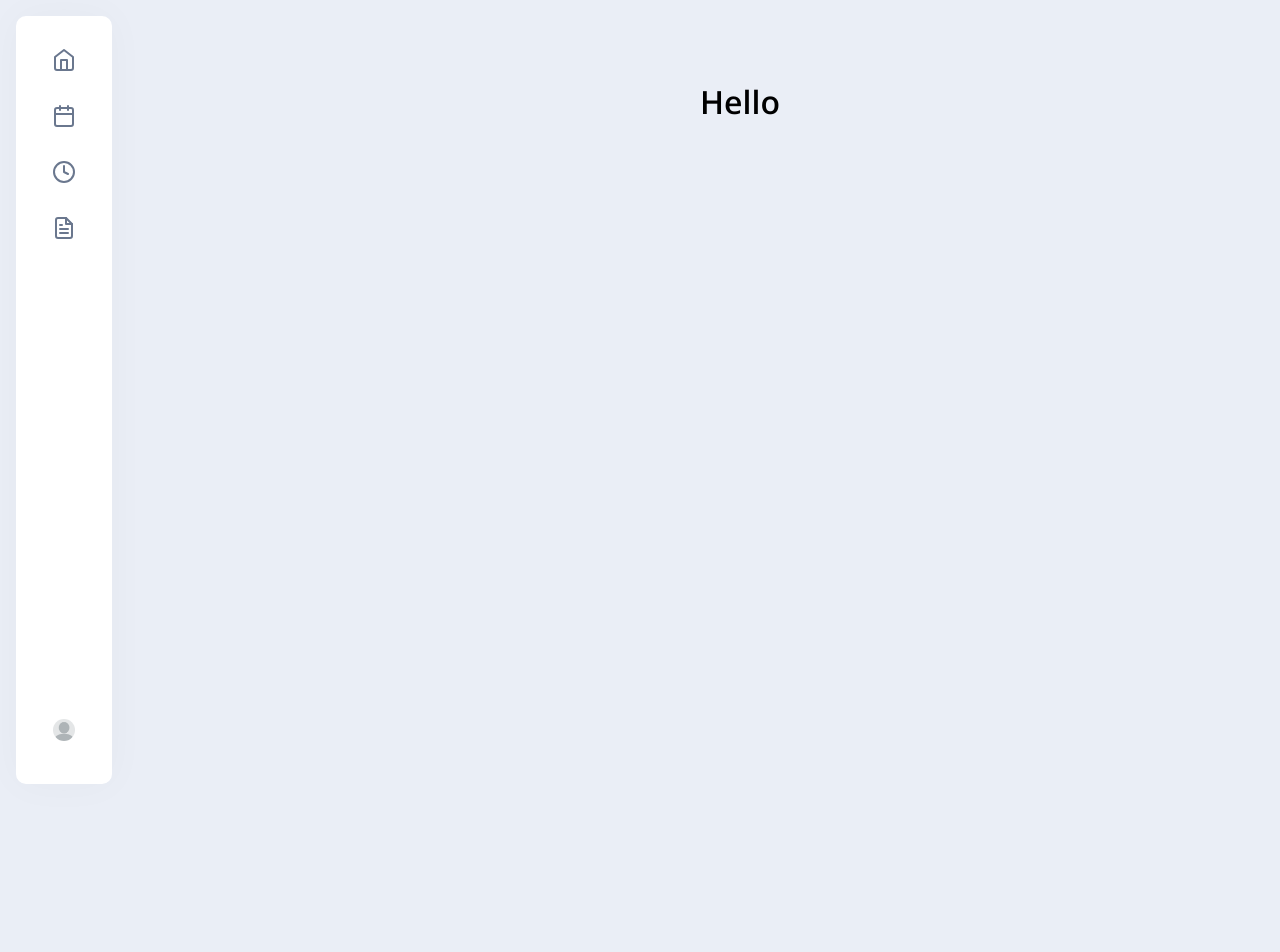
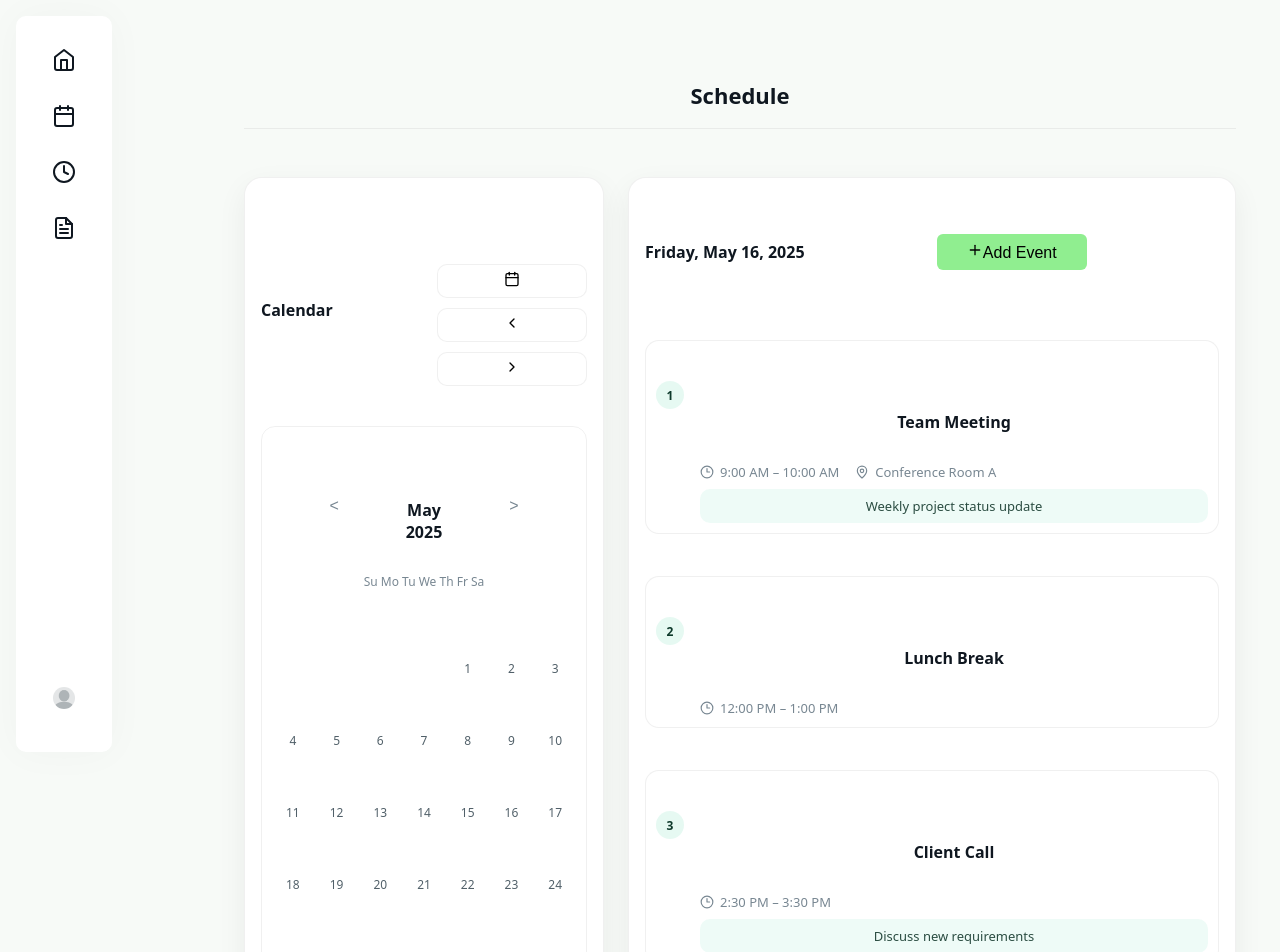
Before and after one commit to kazaction/Group_3_Here_I_Am, a React (Create React App) app in the folder here_i_am/: page /schedule in a window 1280 px wide. Shown: the top 952 px of the page. Before the commit the page ends 800 px from the top, so only its background shows below. Built offline with nearby package versions, Linux system fonts and the light colour scheme.

Commit message:
Merged everything, including giannis thusfar

```diff
--- /dev/null
+++ b/here_i_am/src/components/Calendar.jsx
@@ -0,0 +1,56 @@
+
+import React from "react";
+import { LuCalendar, LuChevronLeft, LuChevronRight } from "react-icons/lu";
+
+function Calendar() {
+  const legend = [
+    { color: "var(--accent)",  label: "Selected" },
+    { color: "var(--accent-2)", label: "Today" },
+    { color: "var(--muted)",   label: "Events" },
+  ];
+
+  return (
+    <div className="card">
+      <div className="card-head">
+        <h2>Calendar</h2>
+        <div className="card-actions">
+          <button className="icon-btn"><LuCalendar size={16} /></button>
+          <button className="icon-btn"><LuChevronLeft size={16} /></button>
+          <button className="icon-btn"><LuChevronRight size={16} /></button>
+        </div>
+      </div>
+
+      <div className="mini-calendar">
+        <div className="mini-cal-header">
+          <button className="text-btn">&lt;</button>
+          <div className="month">May 2025</div>
+          <button className="text-btn">&gt;</button>
+        </div>
+
+        <div className="mini-cal-weekdays">Su Mo Tu We Th Fr Sa</div>
+
+        {/* error here make it look correct  */}
+
+
+        <div className="mini-cal-grid">
+          {Array.from({ length: 35 }).map((_, i) => (
+            <div key={i} className={`mini-cal-cell ${i === 19 ? "is-selected": ""}`}>
+              {i < 4 ? "" : i - 3}
+            </div>
+          ))}
+        </div>
+      </div>
+
+      <div className="legend">
+        {legend.map((l) => (
+          <div key={l.label} className="legend-item">
+            <span className="dot" style={{ background: l.color }} />
+            {l.label}
+          </div>
+        ))}
+      </div>
+    </div>
+  );
+}
+
+export default Calendar
--- /dev/null
+++ b/here_i_am/src/components/EventList.jsx
@@ -0,0 +1,41 @@
+
+import React from "react";
+import { LuClock3, LuMapPin, LuPlus } from "react-icons/lu";
+
+const sample = [
+  { id: 1, title: "Team Meeting", time: "9:00 AM – 10:00 AM", location: "Conference Room A", note: "Weekly project status update" },
+  { id: 2, title: "Lunch Break",  time: "12:00 PM – 1:00 PM", location: "", note: "" },
+  { id: 3, title: "Client Call",  time: "2:30 PM – 3:30 PM",  location: "", note: "Discuss new requirements" },
+];
+
+function EventList() {
+  return (
+    <div className="card">
+      <div className="card-head">
+        <h2>Friday, May 16, 2025</h2>
+        <button className="pill-btn">
+          <LuPlus size={16} />
+          <span>Add Event</span>
+        </button>
+      </div>
+
+      <div className="event-list">
+        {sample.map((e) => (
+          <div key={e.id} className="event-item">
+            <div className="event-index">{e.id}</div>
+            <div className="event-body">
+              <div className="event-title">{e.title}</div>
+              <div className="event-meta">
+                <span className="meta"><LuClock3 size={14} /> {e.time}</span>
+                {e.location && <span className="meta"><LuMapPin size={14} /> {e.location}</span>}
+              </div>
+              {e.note && <div className="event-note">{e.note}</div>}
+            </div>
+          </div>
+        ))}
+      </div>
+    </div>
+  );
+}
+
+export default EventList
--- a/here_i_am/src/components/login.jsx
+++ b/here_i_am/src/components/login.jsx
@@ -26,7 +26,7 @@ function Login() {
     if (!validate()) return;
 
     // Call backend to verify credentials
-    fetch('http://localhost:3000/login', {
+    fetch('http://localhost:3001/login', {
       method: 'POST',
       headers: { 'Content-Type': 'application/json' },
       body: JSON.stringify({ credential, password }),
--- a/here_i_am/src/components/profile.jsx
+++ b/here_i_am/src/components/profile.jsx
@@ -12,7 +12,7 @@ const Profile = () => {
     const navigate = useNavigate();
 
     const userId = 1; // TEMP: hardcoded until login page exists
-    const apiBase = `http://localhost:3000/users/${userId}`;
+    const apiBase = `http://localhost:3001/users/${userId}`;
 
     const [profile, setProfile] = useState({
     name: "",
--- a/here_i_am/src/components/schedule.jsx
+++ b/here_i_am/src/components/schedule.jsx
@@ -1,11 +1,20 @@
 import React from "react";
+import Calendar from "./Calendar.jsx";
+import EventList from "./EventList.jsx";
+function Schedule(){
 
-const Schedule = () => {
-    return (
-        <div>
-            <h1>Hello</h1>
-        </div>
+    return(
+        <main className="main">
+            <header className="page-header">
+                <h1>Schedule</h1>
+            </header>
+
+            <section className="content-grid">
+                <Calendar/>
+                <EventList/>
+            </section>
+        </main>
     );
-};
+}
 
-export default Schedule;
+export default Schedule
--- /dev/null
+++ b/here_i_am/src/css/giannisCSS/calendar.css
@@ -0,0 +1,69 @@
+
+.mini-calendar {
+  /*the --line --r-lg and others are css variables for ease
+   of use that i set up in the root: in layout css */
+  border:1px solid var(--line);
+  border-radius:var(--r-lg);
+  padding:12px
+}
+.mini-cal-header {
+  display:flex;
+  align-items:center;
+  justify-content:space-between;
+  margin-bottom:6px
+}
+.month {
+  font-weight:600
+}
+.text-btn {
+  background:none;
+  border:none;
+  cursor:pointer;
+  color:var(--muted)
+}
+.mini-cal-weekdays {
+  color:var(--muted);
+  font-size:12px;
+  margin-bottom:6px
+}
+.mini-cal-grid {
+  display:grid;
+  grid-template-columns:repeat(7,1fr);
+  /*this makes the grid 7 columns each take 1 part of the space*/
+  gap:6px
+}
+.mini-cal-cell {
+  height:36px;
+  display:grid;
+  place-items:center;
+  border-radius:10px;
+  font-size:12px;
+  color:#516069
+}
+
+/* .mini-cal-cell.is-selected {
+  background:rgba(46,204,147,.12);
+  outline:1px solid var(--accent);
+  color:#0e3a2b
+} */
+
+/* if u un-comment the above it will show an example for a selected calendar date*/
+
+.legend {
+  display:flex;
+  gap:16px;
+  margin-top:12px;
+  color:var(--muted);
+  font-size:13px
+}
+.legend-item {
+  display:inline-flex;
+  align-items:center;
+  gap:8px
+}
+.dot {
+  width:10px;
+  height:10px;
+  border-radius:50%;
+  display:inline-block
+}
--- /dev/null
+++ b/here_i_am/src/css/giannisCSS/events.css
@@ -0,0 +1,50 @@
+
+
+.event-list {
+  display:grid;
+  gap:12px
+}
+.event-item {
+  display:grid;
+  grid-template-columns:32px 1fr;
+  align-items:start;
+  gap:12px;
+  padding:10px;
+  border-radius:var(--r-lg);
+  border:1px solid var(--line);
+  background:#fff
+}
+.event-index {
+  width:28px;
+  height:28px;
+  border-radius:999px;
+  display:grid;
+  place-items:center;
+  background:rgba(46,204,147,.12);
+  color:#0e3a2b;
+  font-weight:700;
+  font-size:12px
+}
+.event-title {
+  font-weight:700;
+  margin-bottom:4px
+}
+.event-meta {
+  display:flex;
+  gap:16px;
+  color:var(--muted);
+  font-size:13px
+}
+.meta {
+  display:inline-flex;
+  gap:6px;
+  align-items:center
+}
+.event-note {
+  margin-top:8px;
+  padding:8px 10px;
+  border-radius:10px;
+  background:rgba(46,204,147,.08);
+  color:#2b4d42;
+  font-size:13px
+}
--- /dev/null
+++ b/here_i_am/src/css/giannisCSS/layout.css
@@ -0,0 +1,57 @@
+:root {
+  --bg:#f7faf7; /*for background*/
+  --panel:#fff;  /*for white things*/
+  --line:rgba(0,0,0,.06);  /*for the lines */
+  --shadow:0 10px 30px rgba(0,0,0,.06); /*for the shadows*/
+  --accent:#2ecc93; /*for for the key features*/
+  --accent-2:#a9e7cf; /*for secondary coloring*/
+  --text:#0f1720; /*for text*/
+  --muted:#788792; /*for lighter text broders etc*/
+
+  /* you guys can add more so that we can use them as variables
+  and not try to find the values all the time, this will help with consistency
+  on how things look */
+
+  /* bacically these mean --r stands for radius and the xl = extra large , large and medium u get it */
+  --r-xl:18px;
+  --r-lg:14px;
+  --r-md:12px;
+
+  /* same goes for these --gap for gap and lg is for a larger gap */
+  --gap:16px;
+  --gap-lg:24px;
+}
+
+/* very helpfull this mean that the width/height/padding
+ are one of the same changes to one another wont affect
+ the size and display */
+
+* {
+  box-sizing:border-box
+}
+
+html {
+  height:100%
+}
+
+body {
+  height:100%
+}
+
+#root {
+  height:100%
+}
+
+
+body {
+  margin:0;
+  color:var(--text);  /* this is how we use it instead of allways using the color : #0f1720 */
+  background:var(--bg);
+  font-family:ui-sans-serif,system-ui,-apple-system,"Segoe UI",Inter,Roboto,"Helvetica Neue",Arial
+}
+.layout-grid {
+  display:grid;
+  /* means 260px for the sidebar and then the rest of the rest is the other column */
+  grid-template-columns:260px 1fr;
+  height:100vh
+}
--- /dev/null
+++ b/here_i_am/src/css/giannisCSS/responsive.css
@@ -0,0 +1,37 @@
+/* Responsive */
+@media (max-width:980px) {
+  /* when the screen is narrower than 980px which is a common practice
+   in case we view it in a tablet or phone */
+
+  .layout-grid {
+    grid-template-columns:72px 1fr
+    /* 1fr means fractional unit and takes the remaining space */
+  }
+  .nav-label{
+    display:none
+  }
+
+  .sidebar-title {
+    display:none
+  }
+
+  .content-grid {
+    grid-template-columns:1fr
+  }
+}
+
+:root {
+
+  --sidebar-offset: calc(var(--spacer) * 8);
+  /* whatever spacer multiplied by 8 */
+}
+
+.app-shell {
+  padding-left: var(--sidebar-offset);
+  padding-right: 24px;
+  padding-top: 24px;
+  padding-bottom: 24px;
+  min-height: 100vh;
+  background: transparent;
+
+}
--- /dev/null
+++ b/here_i_am/src/css/giannisCSS/sidebar.css
@@ -0,0 +1,49 @@
+
+/* main body of calendar*/
+.main {
+  overflow:auto;
+  padding:24px
+}
+.page-header {
+  padding:6px 4px 18px;
+  border-bottom:1px solid var(--line);
+  margin-bottom:18px
+}
+.page-header h1 {
+  margin:0;
+  font-size:22px;
+  font-weight:700
+}
+.content-grid {
+  display:grid;
+  grid-template-columns:360px 1fr;
+  gap:var(--gap-lg)
+}
+
+/*here beging the calendar section card*/
+.card {
+  background:var(--panel);
+  border:1px solid var(--line);
+  border-radius:var(--r-xl);
+  box-shadow:var(--shadow);
+  padding:16px
+}
+.card-head {
+  display:flex;
+  align-items:center;
+  justify-content:space-between;
+  margin-bottom:12px
+}
+.card-head h2 {
+  margin:0;
+  font-size:16px;
+  font-weight:700
+}
+.icon-btn {
+  background:#fff;
+  border:1px solid var(--line);
+  border-radius:10px;
+  padding:6px;
+  cursor:pointer;
+  margin-left:6px
+}
--- a/here_i_am/src/index.js
+++ b/here_i_am/src/index.js
@@ -3,6 +3,7 @@ import ReactDOM from 'react-dom/client';
 import './index.css';
 import App from './App';
 import reportWebVitals from './reportWebVitals';
+import './main.css'
 
 const root = ReactDOM.createRoot(document.getElementById('root'));
 root.render(
--- /dev/null
+++ b/here_i_am/src/main.css
@@ -0,0 +1,5 @@
+@import "./css/giannisCSS/layout.css";
+@import "./css/giannisCSS/sidebar.css";
+@import "./css/giannisCSS/calendar.css";
+@import "./css/giannisCSS/responsive.css";
+@import "./css/giannisCSS/events.css";
```
